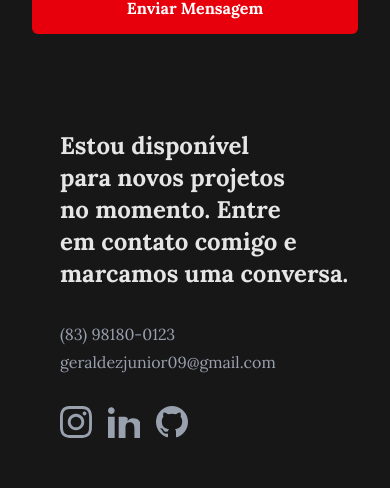
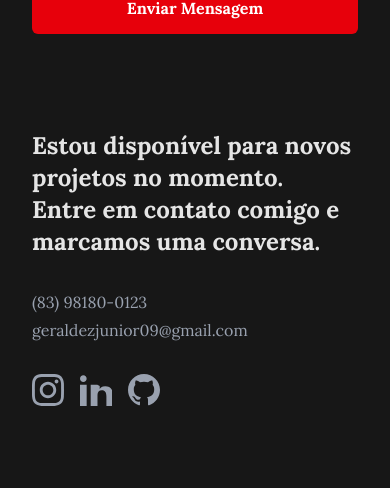
Before and after one commit to geral10junior/portfolio, a React (Vite) app: page / in a window 390 px wide. Shown: the part 3393-3881 px from the top of the page. Built offline with nearby package versions, Linux system fonts and the light colour scheme.

Commit message:
correção de padding

```diff
--- a/src/Contact.tsx
+++ b/src/Contact.tsx
@@ -38,7 +38,7 @@ const Contact = () => {
       className="container grid grid-cols-1 lg:grid-cols-2 text-gray-400 lg:gap-8 gap-24"
     >
       <ContactForm />
-      <div className="flex pl-7 flex-col font-sans gap-8">
+      <div className="flex lg:pl-7 flex-col font-sans gap-8">
         <h1 className="lg:pt-4 text-neutral-200 text-2xl font-bold text-balance max-w-[528px]">
           Estou disponível para novos projetos no momento. Entre em contato
           comigo e marcamos uma conversa.
```
